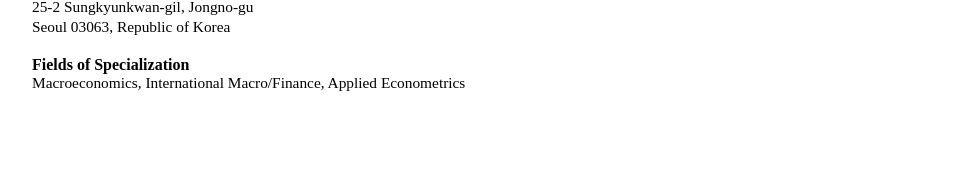
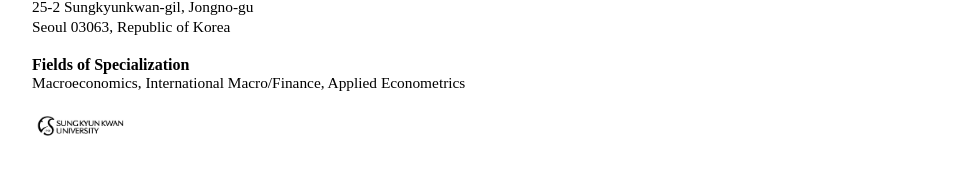
Before and after one commit to dooyeoncho/dooyeoncho.github.io, a Jekyll site: the page built from index.html, in a window 1280 px wide. Shown: the part 328-503 px from the top of the page, without its empty margins (160-1119 px from the left). Built offline with Jekyll 4.4.1, drawn with Linux system fonts in a browser that asks for light colours.

Commit message:
Update index.html

```diff
--- a/index.html
+++ b/index.html
@@ -22,7 +22,7 @@ title: Dooyeon Cho - Home
 	<div> <b>Fields of Specialization</b>
 		<div>Macroeconomics, International Macro/Finance, Applied Econometrics</div>
 		</div>&nbsp;
-	<div style="margin-left:0px;>
+	<div>
  <img src="/docs/skuu.jpg" width="11%" height="9%" align="left">
 	</div>
 &nbsp;&nbsp;&nbsp;
```
